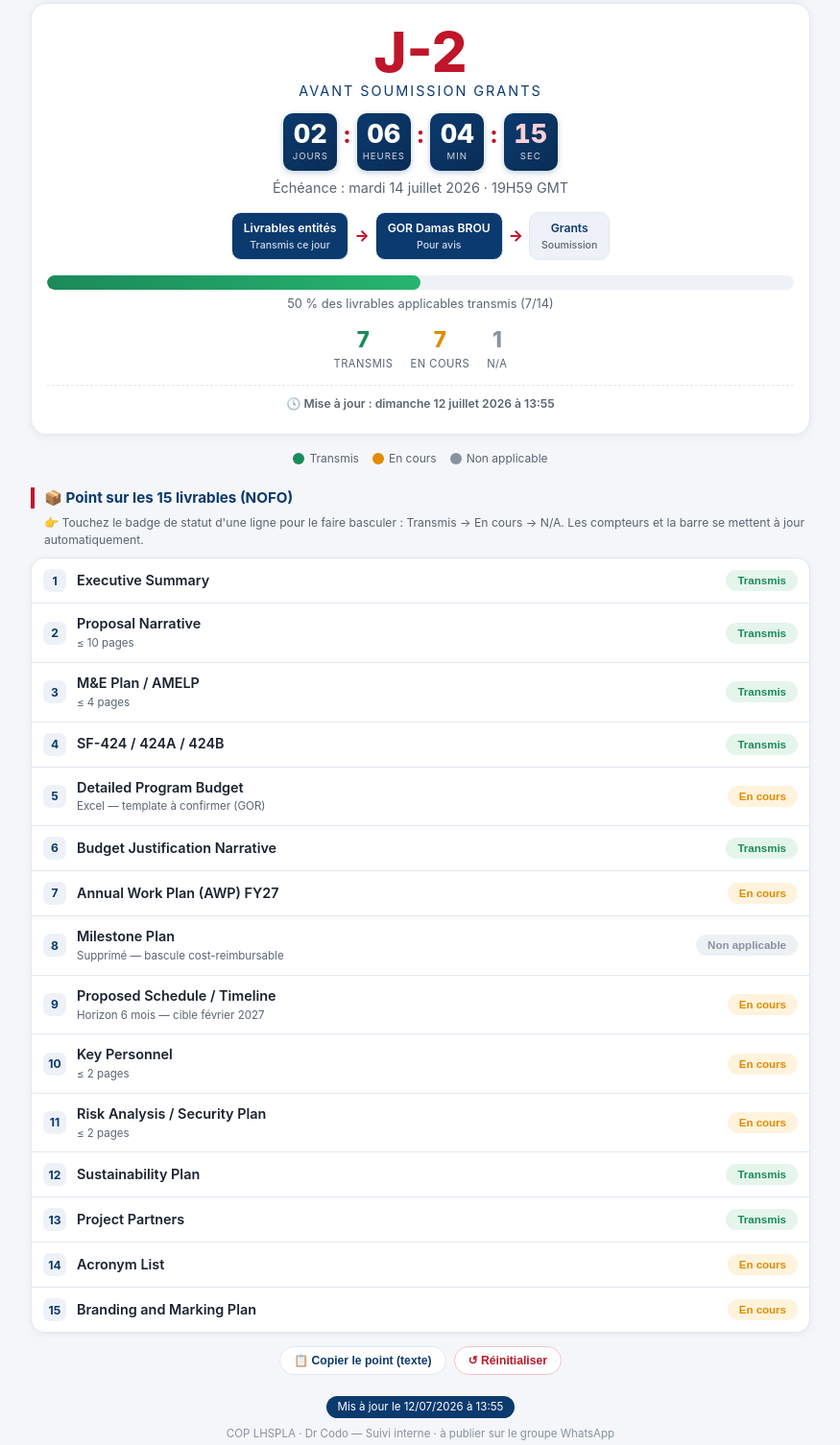
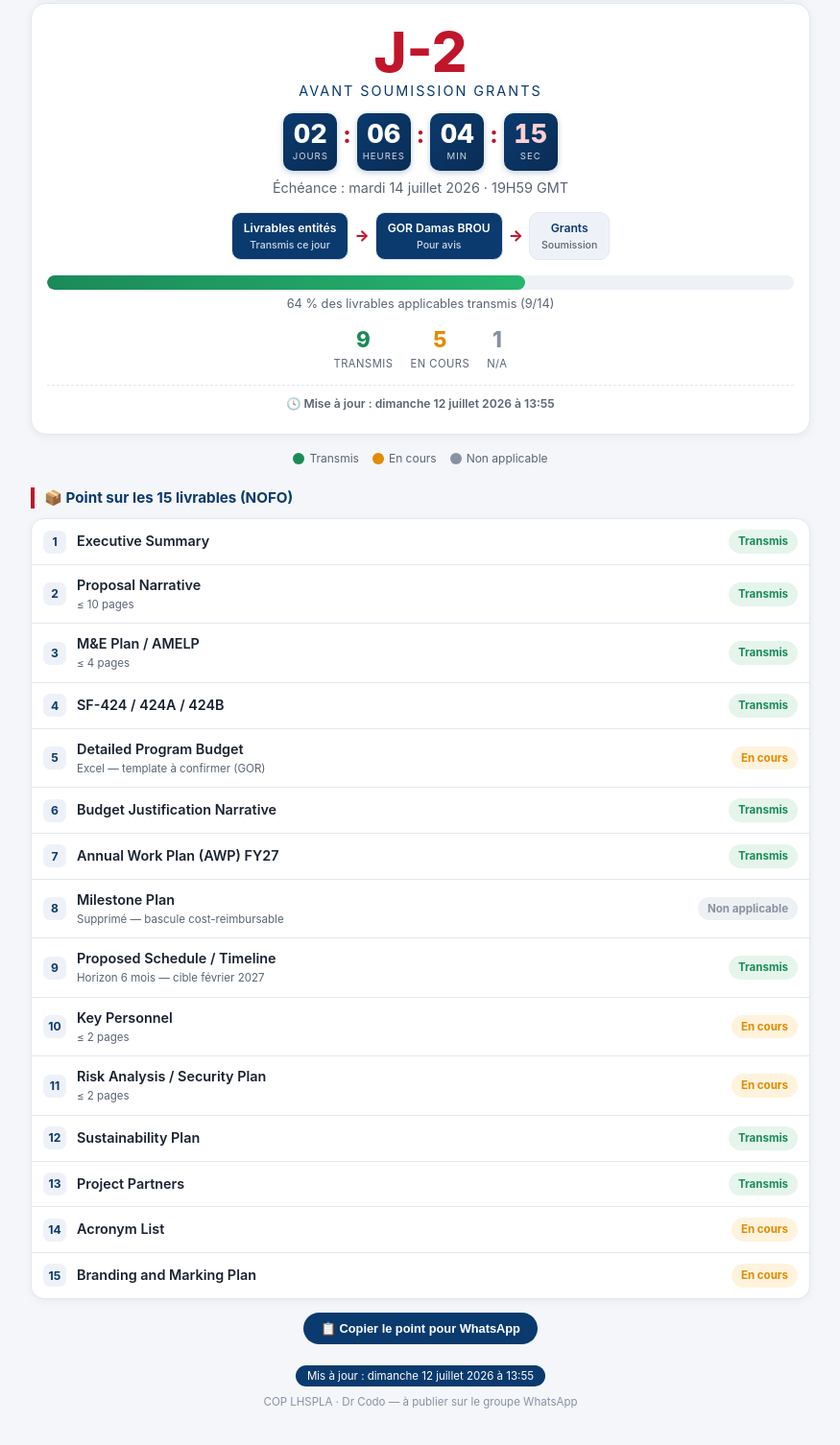
Before and after one commit to LHSPLADashboard/LHSPLA_FY27_Suivi-NOFO, a plain HTML site: page index.html in a window 1280 px wide. Shown: the part 116-1622 px from the top of the page at 96% size, without its empty margins (202-1077 px from the left). Drawn offline with Linux system fonts and the light colour scheme.

Commit message:
Add files via upload

```diff
--- a/index.html
+++ b/index.html
@@ -3,7 +3,9 @@
 <head>
 <meta charset="UTF-8">
 <meta name="viewport" content="width=device-width, initial-scale=1.0">
-<title>LHSPLA FY27 — Suivi interactif</title>
+<title>LHSPLA FY27 — Suivi Livrables & Soumission</title>
+<meta property="og:title" content="LHSPLA FY27 — Point livrables & soumission Grants">
+<meta property="og:description" content="Suivi COP · Échéance 14/07/2026 19H59 GMT">
 <style>
   :root{
     --rouge:#C0152A; --bleu:#0B3A6E; --vert:#1B8A5A; --orange:#E08B00;
@@ -45,8 +47,7 @@
   .n.tv{color:var(--vert)}.n.tc{color:var(--orange)}.n.tn{color:var(--gris-na)}
   .majTop{margin-top:14px;padding-top:10px;border-top:1px dashed var(--ligne);font-size:.76rem;color:#5a6472;font-weight:600}
 
-  h2{font-size:.95rem;color:var(--bleu);margin:22px 0 6px;padding-left:10px;border-left:4px solid var(--rouge)}
-  .aide{font-size:.76rem;color:#5a6472;margin:0 0 10px 14px}
+  h2{font-size:.95rem;color:var(--bleu);margin:22px 0 10px;padding-left:10px;border-left:4px solid var(--rouge)}
 
   .carte{background:var(--carte);border-radius:14px;box-shadow:0 2px 8px rgba(0,0,0,.05);border:1px solid var(--ligne);overflow:hidden}
   .lgn{display:flex;align-items:center;gap:11px;padding:11px 12px;border-bottom:1px solid var(--ligne)}
@@ -55,9 +56,7 @@
     display:flex;align-items:center;justify-content:center;font-size:.76rem;font-weight:700}
   .nom{flex:1;font-size:.9rem;font-weight:600}
   .nom small{display:block;font-weight:400;color:#5a6472;font-size:.72rem;margin-top:1px}
-  .st{flex-shrink:0;font-size:.72rem;font-weight:700;padding:5px 12px;border-radius:20px;white-space:nowrap;
-    cursor:pointer;border:none;transition:transform .1s;user-select:none}
-  .st:active{transform:scale(.94)}
+  .st{flex-shrink:0;font-size:.72rem;font-weight:700;padding:4px 10px;border-radius:20px;white-space:nowrap}
   .st.t{background:#e5f5ec;color:var(--vert)}
   .st.c{background:#fff3dd;color:var(--orange)}
   .st.na{background:#eef1f4;color:var(--gris-na)}
@@ -66,14 +65,9 @@
   .legende span{display:flex;align-items:center;gap:5px}
   .dot{width:12px;height:12px;border-radius:50%;display:inline-block}
 
-  .barreOutils{display:flex;gap:8px;justify-content:center;flex-wrap:wrap;margin-top:14px}
-  .btn{font-size:.76rem;font-weight:600;padding:7px 14px;border-radius:20px;border:1px solid var(--ligne);
-    background:#fff;color:var(--bleu);cursor:pointer}
-  .btn:active{transform:scale(.96)}
-  .btn.reset{color:var(--rouge);border-color:#f2c4ca}
-
   footer{text-align:center;margin:22px 0 6px;font-size:.72rem;color:#8892a0}
   .maj{background:var(--bleu);color:#fff;display:inline-block;padding:3px 12px;border-radius:20px;font-size:.72rem}
+  .ver{display:inline-block;margin-left:6px;background:#eef1f4;color:#5a6472;padding:3px 10px;border-radius:20px;font-size:.7rem}
 
   @media(max-width:640px){body{padding:10px}header h1{font-size:1.02rem}.compteur .jj{font-size:3rem}.etape{padding:6px 9px;font-size:.72rem}h2{font-size:.9rem}}
   @media(max-width:480px){
@@ -81,8 +75,7 @@
     .compteur{padding:18px 12px}.compteur .jj{font-size:2.6rem}
     .circuit{flex-direction:column;gap:4px}.circuit .fleche{transform:rotate(90deg)}.etape{width:100%;max-width:240px}
     .stats{gap:12px}.stat .n{font-size:1.2rem}
-    .lgn{flex-wrap:wrap;gap:8px;padding:10px}.nom{flex:1 1 100%;font-size:.86rem}
-    .st{margin-left:34px}
+    .lgn{flex-wrap:wrap;gap:8px;padding:10px}.nom{flex:1 1 100%;font-size:.86rem}.st{margin-left:34px}
   }
   @media(max-width:360px){.compteur .jj{font-size:2.2rem}.retro .unite{min-width:40px;padding:6px 3px}.retro .val{font-size:1.15rem}}
 </style>
@@ -124,7 +117,7 @@
     <div class="stat"><div class="n tc" id="nC">0</div><div class="s">En cours</div></div>
     <div class="stat"><div class="n tn" id="nN">0</div><div class="s">N/A</div></div>
   </div>
-  <div class="majTop" id="majTop">🕓 Mise à jour : —</div>
+  <div class="majTop" id="majTop">🕓 —</div>
 </div>
 
 <div class="legende">
@@ -134,21 +127,26 @@
 </div>
 
 <h2>📦 Point sur les 15 livrables (NOFO)</h2>
-<p class="aide">👉 Touchez le badge de statut d'une ligne pour le faire basculer : Transmis → En cours → N/A. Les compteurs et la barre se mettent à jour automatiquement.</p>
 <div class="carte" id="liste"></div>
 
-<div class="barreOutils">
-  <button class="btn" id="btnCopie">📋 Copier le point (texte)</button>
-  <button class="btn reset" id="btnReset">↺ Réinitialiser</button>
+<div style="display:flex;justify-content:center;margin-top:14px">
+  <button id="btnCopie" style="font-size:.8rem;font-weight:600;padding:9px 18px;border-radius:22px;
+    border:none;background:var(--bleu);color:#fff;cursor:pointer">📋 Copier le point pour WhatsApp</button>
 </div>
 
 <footer>
-  <span class="maj" id="maj">Mis à jour le —</span>
-  <div style="margin-top:8px">COP LHSPLA · Dr Codo — Suivi interne · à publier sur le groupe WhatsApp</div>
+  <span class="maj" id="maj">—</span>
+  <div style="margin-top:8px">COP LHSPLA · Dr Codo — à publier sur le groupe WhatsApp</div>
 </footer>
 
 <script>
-  // ===== Données livrables (statut initial) =====
+  /* =========================================================
+     ⚙️  ZONE À MODIFIER À CHAQUE MISE À JOUR
+     - Changez "st" : "t" = Transmis, "c" = En cours, "na" = Non applicable
+     - Changez DATE_MAJ ci-dessous (facultatif : sinon date d'ouverture)
+     Puis ré-uploadez ce fichier sur Netlify (glisser-déposer).
+     ========================================================= */
+  const DATE_MAJ = "";  // ex: "11/07/2026 à 16h30" — laissez "" pour date automatique
   const LIVRABLES = [
     {n:1,  nom:"Executive Summary", sous:"", st:"t"},
     {n:2,  nom:"Proposal Narrative", sous:"≤ 10 pages", st:"t"},
@@ -156,9 +154,9 @@
     {n:4,  nom:"SF-424 / 424A / 424B", sous:"", st:"t"},
     {n:5,  nom:"Detailed Program Budget", sous:"Excel — template à confirmer (GOR)", st:"c"},
     {n:6,  nom:"Budget Justification Narrative", sous:"", st:"t"},
-    {n:7,  nom:"Annual Work Plan (AWP) FY27", sous:"", st:"c"},
+    {n:7,  nom:"Annual Work Plan (AWP) FY27", sous:"", st:"t"},
     {n:8,  nom:"Milestone Plan", sous:"Supprimé — bascule cost-reimbursable", st:"na"},
-    {n:9,  nom:"Proposed Schedule / Timeline", sous:"Horizon 6 mois — cible février 2027", st:"c"},
+    {n:9,  nom:"Proposed Schedule / Timeline", sous:"Horizon 6 mois — cible février 2027", st:"t"},
     {n:10, nom:"Key Personnel", sous:"≤ 2 pages", st:"c"},
     {n:11, nom:"Risk Analysis / Security Plan", sous:"≤ 2 pages", st:"c"},
     {n:12, nom:"Sustainability Plan", sous:"", st:"t"},
@@ -166,109 +164,74 @@
     {n:14, nom:"Acronym List", sous:"", st:"c"},
     {n:15, nom:"Branding and Marking Plan", sous:"", st:"c"}
   ];
-  const CLE_STOCK = "lhspla_fy27_statuts";
-  const ORDRE = ["t","c","na"];
+  /* ===== FIN ZONE À MODIFIER ===== */
+
   const LABEL = {t:"Transmis", c:"En cours", na:"Non applicable"};
 
-  // Restaurer un état sauvegardé (si présent)
-  let etat = LIVRABLES.map(l=>l.st);
-  try{
-    const sv = JSON.parse(localStorage.getItem(CLE_STOCK));
-    if(Array.isArray(sv) && sv.length===LIVRABLES.length) etat = sv;
-  }catch(e){}
-
-  function sauver(){ try{ localStorage.setItem(CLE_STOCK, JSON.stringify(etat)); }catch(e){} }
-
-  function rendre(){
+  (function rendre(){
     const liste = document.getElementById('liste');
-    liste.innerHTML = '';
-    LIVRABLES.forEach((l,i)=>{
-      const st = etat[i];
-      const lgn = document.createElement('div');
-      lgn.className = 'lgn';
-      lgn.innerHTML =
-        '<div class="num">'+l.n+'</div>'+
+    let t=0,c=0,na=0;
+    LIVRABLES.forEach(l=>{
+      if(l.st==='t')t++; else if(l.st==='c')c++; else na++;
+      const lgn=document.createElement('div'); lgn.className='lgn';
+      lgn.innerHTML='<div class="num">'+l.n+'</div>'+
         '<div class="nom">'+l.nom+(l.sous?' <small>'+l.sous+'</small>':'')+'</div>'+
-        '<button class="st '+st+'" data-i="'+i+'">'+LABEL[st]+'</button>';
+        '<span class="st '+l.st+'">'+LABEL[l.st]+'</span>';
       liste.appendChild(lgn);
     });
-    document.querySelectorAll('.st[data-i]').forEach(b=>{
-      b.addEventListener('click',()=>{
-        const i = +b.dataset.i;
-        const cur = ORDRE.indexOf(etat[i]);
-        etat[i] = ORDRE[(cur+1)%ORDRE.length];
-        sauver(); rendre(); majCompteurs();
-      });
-    });
-  }
-
-  function majCompteurs(){
-    let t=0,c=0,na=0;
-    etat.forEach(s=>{ if(s==='t')t++; else if(s==='c')c++; else na++; });
     document.getElementById('nT').textContent=t;
     document.getElementById('nC').textContent=c;
     document.getElementById('nN').textContent=na;
-    const applicables = LIVRABLES.length - na;
-    const pct = applicables>0 ? Math.round(t/applicables*100) : 0;
-    document.getElementById('barre').style.width = pct+'%';
-    document.getElementById('pct').textContent = pct+' % des livrables applicables transmis ('+t+'/'+applicables+')';
-    horodater();
-  }
+    const app=LIVRABLES.length-na, pct=app>0?Math.round(t/app*100):0;
+    document.getElementById('barre').style.width=pct+'%';
+    document.getElementById('pct').textContent=pct+' % des livrables applicables transmis ('+t+'/'+app+')';
 
-  function horodater(){
-    const now = new Date();
-    const optD = {weekday:'long',day:'2-digit',month:'long',year:'numeric'};
-    const hTxt = now.toLocaleTimeString('fr-FR',{hour:'2-digit',minute:'2-digit'});
-    document.getElementById('majTop').textContent = '🕓 Mise à jour : '+now.toLocaleDateString('fr-FR',optD)+' à '+hTxt;
-    document.getElementById('maj').textContent = 'Mis à jour le '+now.toLocaleDateString('fr-FR',{day:'2-digit',month:'2-digit',year:'numeric'})+' à '+hTxt;
-  }
+    const now=new Date();
+    const hTxt=now.toLocaleTimeString('fr-FR',{hour:'2-digit',minute:'2-digit'});
+    const auto=now.toLocaleDateString('fr-FR',{weekday:'long',day:'2-digit',month:'long',year:'numeric'})+' à '+hTxt;
+    const txt = DATE_MAJ ? DATE_MAJ : auto;
+    document.getElementById('majTop').textContent='🕓 Mise à jour : '+txt;
+    document.getElementById('maj').textContent='Mis à jour : '+txt;
+  })();
 
-  // ===== Bouton copier le point en texte (pour coller dans WhatsApp) =====
   document.getElementById('btnCopie').addEventListener('click',()=>{
-    let t=0,c=0,na=0; etat.forEach(s=>{s==='t'?t++:s==='c'?c++:na++;});
-    const app = LIVRABLES.length-na, pct = app>0?Math.round(t/app*100):0;
-    let txt = "📋 LHSPLA FY27 — Point livrables\n";
-    txt += "Échéance Grants : 14/07/2026 19H59 GMT\n";
-    txt += "Avancement : "+pct+"% ("+t+"/"+app+")  ✅"+t+" 🟠"+c+" ⚪"+na+"\n\n";
-    LIVRABLES.forEach((l,i)=>{
-      const e = etat[i]==='t'?'✅':etat[i]==='c'?'🟠':'⚪';
-      txt += e+" "+l.n+". "+l.nom+"\n";
+    let t=0,c=0,na=0; LIVRABLES.forEach(l=>{l.st==='t'?t++:l.st==='c'?c++:na++;});
+    const app=LIVRABLES.length-na, pct=app>0?Math.round(t/app*100):0;
+    const now=new Date();
+    const s=Math.floor((new Date(Date.UTC(2026,6,14,19,59,59))-now)/1000);
+    const jRest=Math.max(0,Math.floor(s/86400));
+    let txt="📋 *LHSPLA FY27 — Point livrables*\n";
+    txt+="🗓️ Échéance Grants : 14/07/2026 19H59 GMT (J-"+jRest+")\n";
+    txt+="📊 Avancement : "+pct+"% ("+t+"/"+app+")  ✅"+t+" 🟠"+c+" ⚪"+na+"\n";
+    txt+="🔄 Circuit : entités → GOR Damas BROU (avis) → Grants\n\n";
+    LIVRABLES.forEach(l=>{
+      const e=l.st==='t'?'✅':l.st==='c'?'🟠':'⚪';
+      txt+=e+" "+l.n+". "+l.nom+"\n";
     });
-    txt += "\nGOR Damas BROU pour avis → Grants pour soumission";
+    const hTxt=now.toLocaleTimeString('fr-FR',{hour:'2-digit',minute:'2-digit'});
+    txt+="\n🕓 MAJ : "+now.toLocaleDateString('fr-FR')+" à "+hTxt;
     navigator.clipboard.writeText(txt).then(()=>{
-      const b=document.getElementById('btnCopie'); const o=b.textContent;
-      b.textContent="✅ Copié !"; setTimeout(()=>b.textContent=o,1600);
-    }).catch(()=>{ alert(txt); });
+      const b=document.getElementById('btnCopie'),o=b.textContent;
+      b.textContent="✅ Copié ! Collez dans WhatsApp"; setTimeout(()=>b.textContent=o,2000);
+    }).catch(()=>{ prompt("Copiez ce texte :",txt); });
   });
 
-  document.getElementById('btnReset').addEventListener('click',()=>{
-    if(confirm("Réinitialiser tous les statuts à leur valeur d'origine ?")){
-      etat = LIVRABLES.map(l=>l.st); sauver(); rendre(); majCompteurs();
-    }
-  });
-
-  // ===== Rétro-compteur live =====
   (function(){
-    const cible = new Date(Date.UTC(2026,6,14,19,59,59));
+    const cible=new Date(Date.UTC(2026,6,14,19,59,59));
     const jj=document.getElementById('jj');
     const uJ=document.getElementById('uJ'),uH=document.getElementById('uH'),uM=document.getElementById('uM'),uS=document.getElementById('uS');
     const p2=n=>String(n).padStart(2,'0');
     function tick(){
       const d=cible-new Date();
-      if(d<=0){ jj.textContent="⏰ Échéance atteinte"; jj.style.color='var(--rouge)';
-        uJ.textContent=uH.textContent=uM.textContent=uS.textContent='00'; clearInterval(tm); return; }
+      if(d<=0){jj.textContent="⏰ Échéance atteinte";jj.style.color='var(--rouge)';
+        uJ.textContent=uH.textContent=uM.textContent=uS.textContent='00';clearInterval(tm);return;}
       const s=Math.floor(d/1000);
       jj.textContent='J-'+Math.floor(s/86400);
-      uJ.textContent=p2(Math.floor(s/86400));
-      uH.textContent=p2(Math.floor((s%86400)/3600));
-      uM.textContent=p2(Math.floor((s%3600)/60));
-      uS.textContent=p2(s%60);
+      uJ.textContent=p2(Math.floor(s/86400));uH.textContent=p2(Math.floor((s%86400)/3600));
+      uM.textContent=p2(Math.floor((s%3600)/60));uS.textContent=p2(s%60);
     }
     tick(); const tm=setInterval(tick,1000);
   })();
-
-  // Init
-  rendre(); majCompteurs();
 </script>
 
 </body>
```
